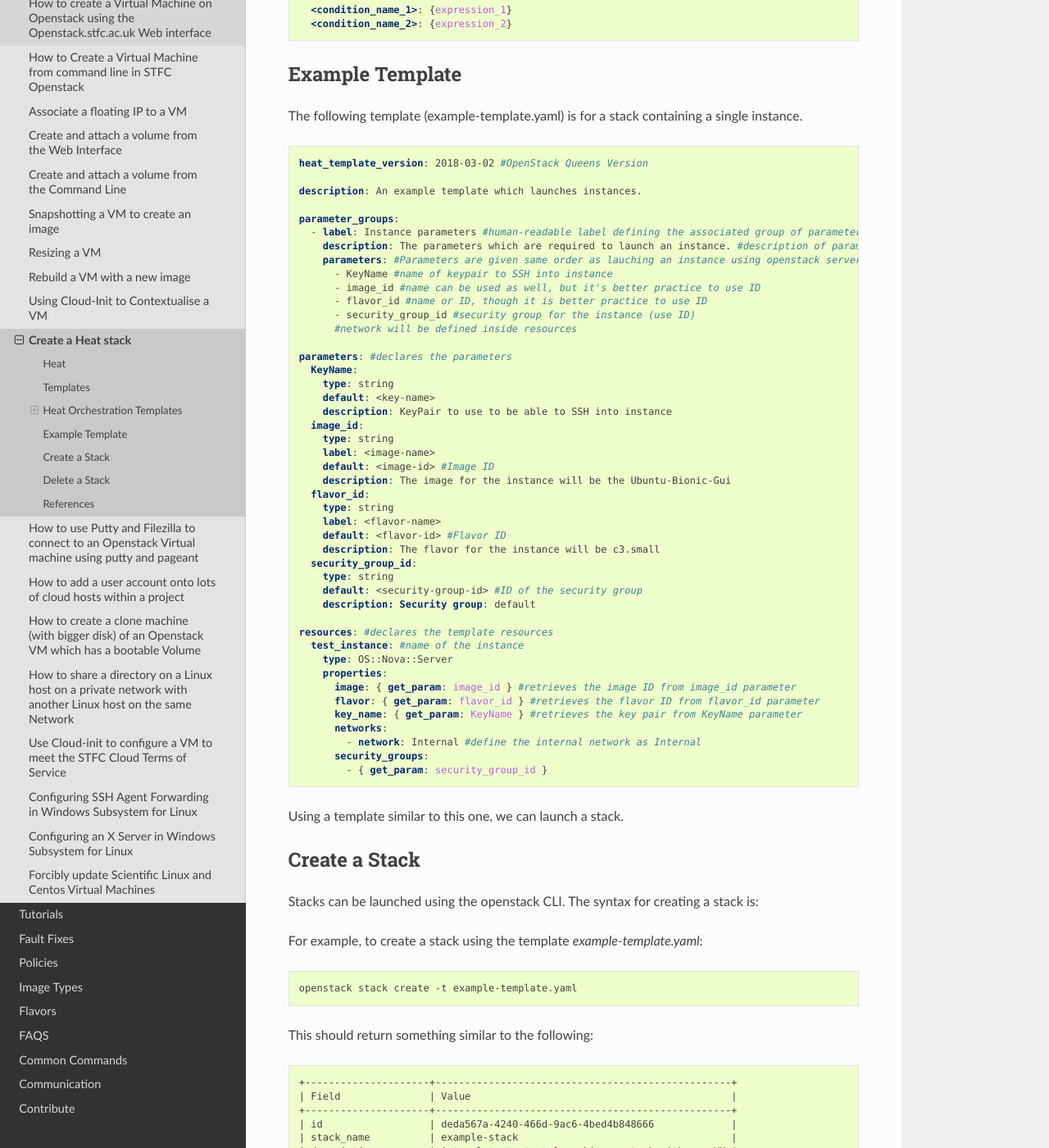
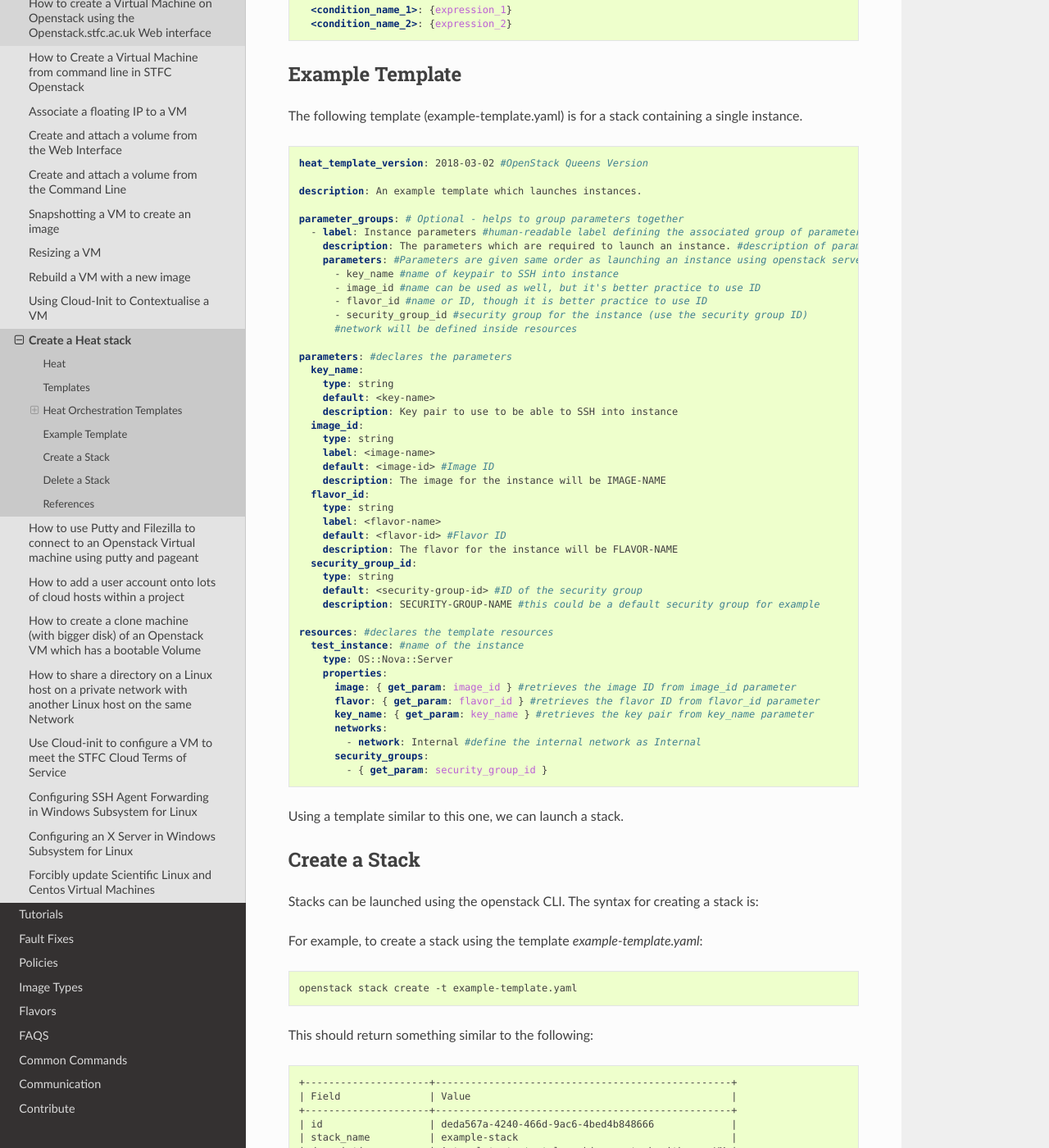
Before and after one commit to stfc/cloud-docs, a Sphinx documentation site: the page built from source/howto/CreateAHeatStack.rst, in a window 1280 px wide and 1400 px high, scrolled down 3288 px. Shown: the whole window at 82% size. Built offline with Sphinx 7.4.7 and the Read the Docs theme 2.0.0, drawn with Linux system fonts in a browser that asks for light colours; some of the changed text lies outside the part shown.

Commit message:
Updated example template

```diff
--- a/source/howto/CreateAHeatStack.rst
+++ b/source/howto/CreateAHeatStack.rst
@@ -173,35 +173,35 @@ The following template (example-template.yaml) is for a stack containing a singl
 
   description: An example template which launches instances.
 
-  parameter_groups:
+  parameter_groups: # Optional - helps to group parameters together
     - label: Instance parameters #human-readable label defining the associated group of parameters
       description: The parameters which are required to launch an instance. #description of parameter group
-      parameters: #Parameters are given same order as lauching an instance using openstack server create command
-        - KeyName #name of keypair to SSH into instance
+      parameters: #Parameters are given same order as launching an instance using openstack server create command
+        - key_name #name of keypair to SSH into instance
         - image_id #name can be used as well, but it's better practice to use ID
         - flavor_id #name or ID, though it is better practice to use ID
-        - security_group_id #security group for the instance (use ID)
+        - security_group_id #security group for the instance (use the security group ID)
         #network will be defined inside resources
 
   parameters: #declares the parameters
-    KeyName:
+    key_name:
       type: string
       default: <key-name>
-      description: KeyPair to use to be able to SSH into instance
+      description: Key pair to use to be able to SSH into instance
     image_id:
       type: string
       label: <image-name>
       default: <image-id> #Image ID
-      description: The image for the instance will be the Ubuntu-Bionic-Gui
+      description: The image for the instance will be IMAGE-NAME
     flavor_id:
       type: string
       label: <flavor-name>
       default: <flavor-id> #Flavor ID
-      description: The flavor for the instance will be c3.small
+      description: The flavor for the instance will be FLAVOR-NAME
     security_group_id:
       type: string
       default: <security-group-id> #ID of the security group
-      description: Security group: default
+      description: SECURITY-GROUP-NAME #this could be a default security group for example
 
   resources: #declares the template resources
     test_instance: #name of the instance
@@ -209,7 +209,7 @@ The following template (example-template.yaml) is for a stack containing a singl
       properties:
         image: { get_param: image_id } #retrieves the image ID from image_id parameter
         flavor: { get_param: flavor_id } #retrieves the flavor ID from flavor_id parameter
-        key_name: { get_param: KeyName } #retrieves the key pair from KeyName parameter
+        key_name: { get_param: key_name } #retrieves the key pair from key_name parameter
         networks:
           - network: Internal #define the internal network as Internal
         security_groups:
@@ -277,7 +277,9 @@ To delete a stack, use the command:
 
   openstack stack delete <stack-id>
 
-**Note:** This command will delete the stack *and* the resources, such as instances, which have been created for the stack.
+**Note:** Any resources such as instances which have been created specifically for the stack will also be deleted.
+
+
 
 
 ###########
```
